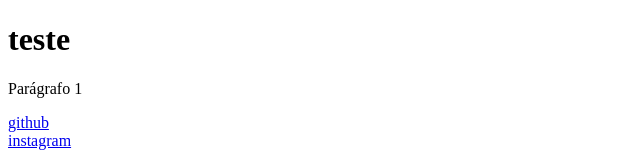
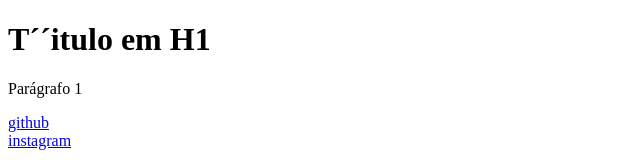
Before and after one commit to francildoalves/Starter-html, a plain HTML site: page index.html in a window 1280 px wide. Shown: the top 160 px of the page, without its empty margins (0-640 px from the left). Drawn offline with Linux system fonts and the light colour scheme.

Commit message:
Update index.html

```diff
--- a/index.html
+++ b/index.html
@@ -7,7 +7,7 @@
     <title>Document</title>
 </head>
 <body>
-    <h1>teste</h1>
+    <h1>T´´itulo em H1</h1>
 
     <p>Parágrafo 1</p>
     <a href="https://github.com/francildoalves">github</a>
```
